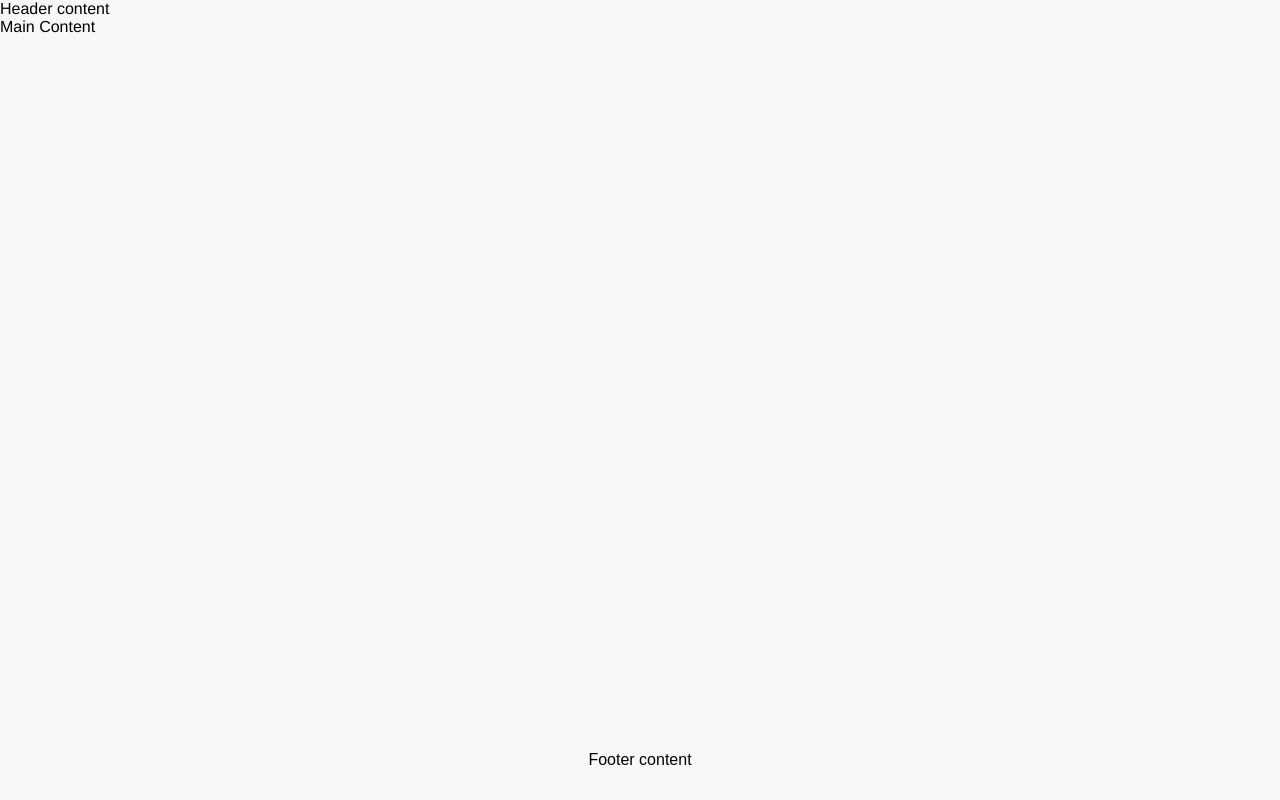
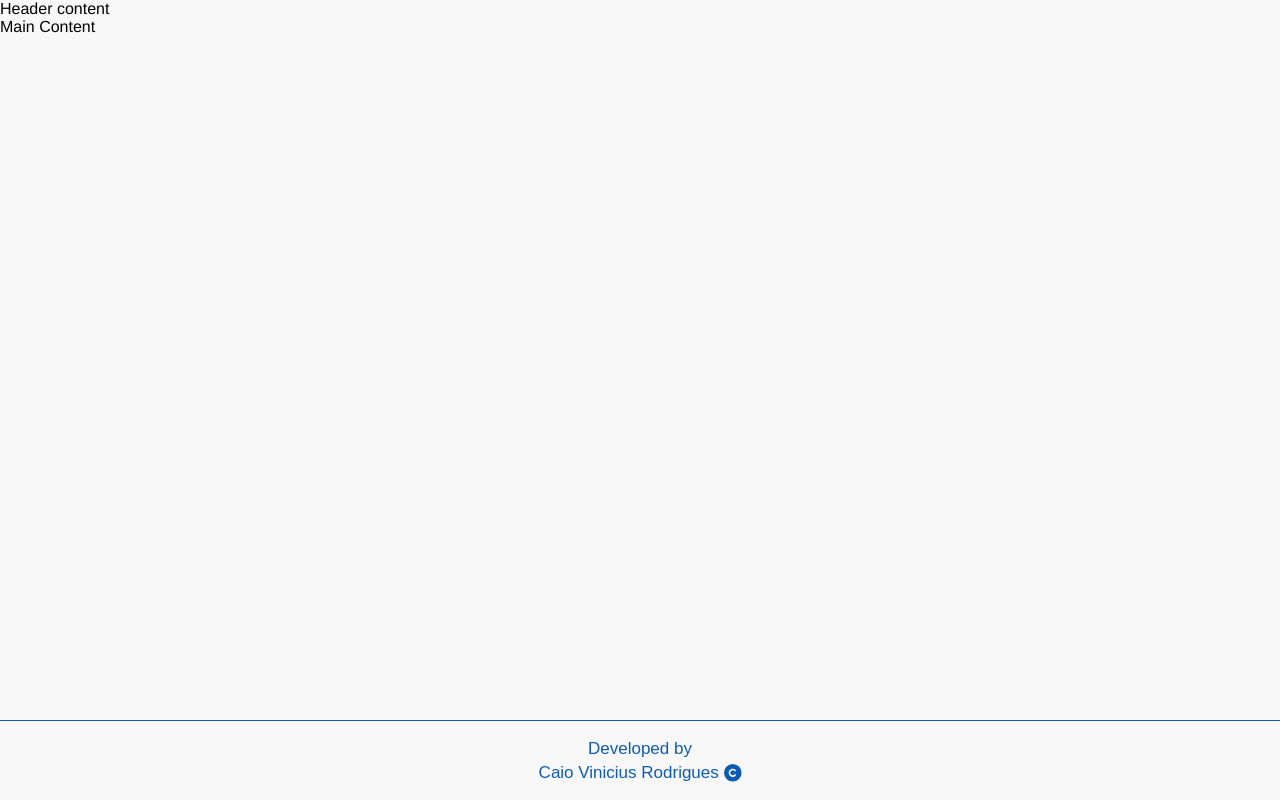
Before and after one commit to caaio-vrodrigues/caiosystems-clientside, a Next.js app: page / in a window 1280 px wide. Built offline with nearby package versions, Linux system fonts and the light colour scheme; a web font is replaced by a local one.

Commit message:
desenvolvendo o componente Footer

```diff
--- a/src/components/main/footer/Footer.module.css
+++ b/src/components/main/footer/Footer.module.css
@@ -1,11 +1,54 @@
 .foot{
   min-height: 80px;
   margin-top: auto;
-  max-width: var(--maxWidthCentralize);
   color: var(--colorPrimary);
+  border-top: 1px solid var(--colorPrimary);
   padding: 0.5rem;
   display: flex;
   justify-content: center;
   align-items: center;
   font-family: "Goldman", sans-serif;
 }
+
+.footTitle{
+  text-align: center;
+}
+
+.footTitle h2{
+  font-size: var(--fontSizePrimary);
+  font-weight: 400;
+}
+
+.copy{
+  display: flex;
+  margin-top: 4px;
+  align-items: center;
+}
+
+.copy p{
+  font-size: var(--fontSizePrimary);
+}
+
+.copy svg{
+  width: 1.1rem;
+  height: 1.1rem;
+  margin-left: 5px;
+}
+
+@media screen and (max-width: 270px){
+  .copy{
+    flex-wrap: wrap;
+    justify-content: center;
+  }
+  .copy svg{
+    margin-top: 0.2rem;
+  }
+
+  .footTitle p{
+    font-size: 14px;
+  }
+
+  .footTitle h2{
+    font-size: 14px;
+  }
+}
--- a/src/components/main/footer/Footer.tsx
+++ b/src/components/main/footer/Footer.tsx
@@ -1,6 +1,14 @@
+import { FontAwesomeIcon } from '@fortawesome/react-fontawesome';
+import { faCopyright } from '@fortawesome/free-solid-svg-icons';
 import styles from './Footer.module.css';
 
 export const Footer = () =>
   <footer className={styles.foot}>
-    Footer content
+    <div className={styles.footTitle}>
+      <h2>Developed by</h2>
+      <div className={styles.copy}>
+        <p>Caio Vinicius Rodrigues</p>
+        <FontAwesomeIcon icon={faCopyright}/>
+      </div>
+    </div>
   </footer>
--- a/src/styles/styles.css
+++ b/src/styles/styles.css
@@ -24,4 +24,6 @@ body{
 :root{
   --bgPrimary: rgb(248, 248, 248);
   --bgHtml: rgb(40, 38, 38);
+  --colorPrimary: rgb(14, 91, 180);
+  --fontSizePrimary: 17px;
 }
```
Also changed, not shown: package.json (+8 -4 lines), 1 other file (tests, documents, lock files or other folders).
